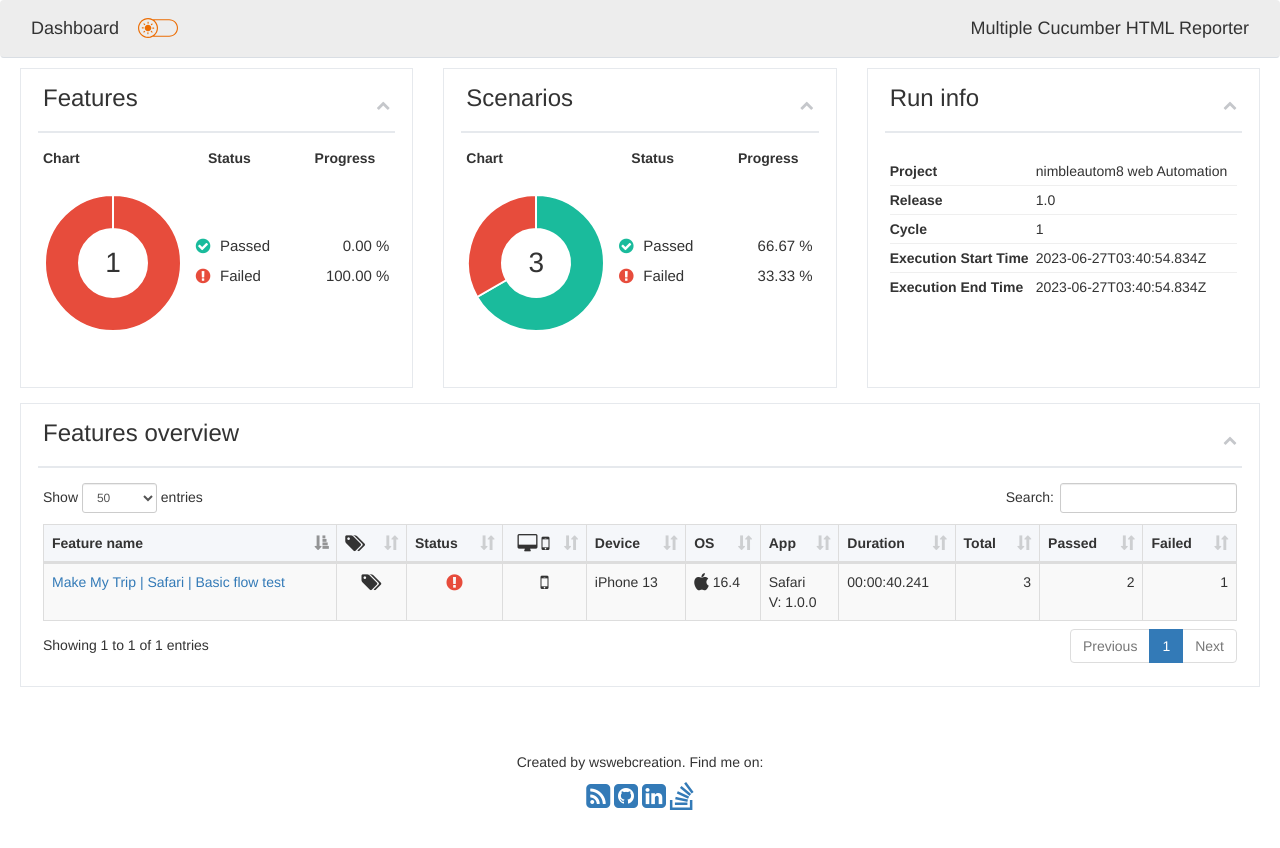
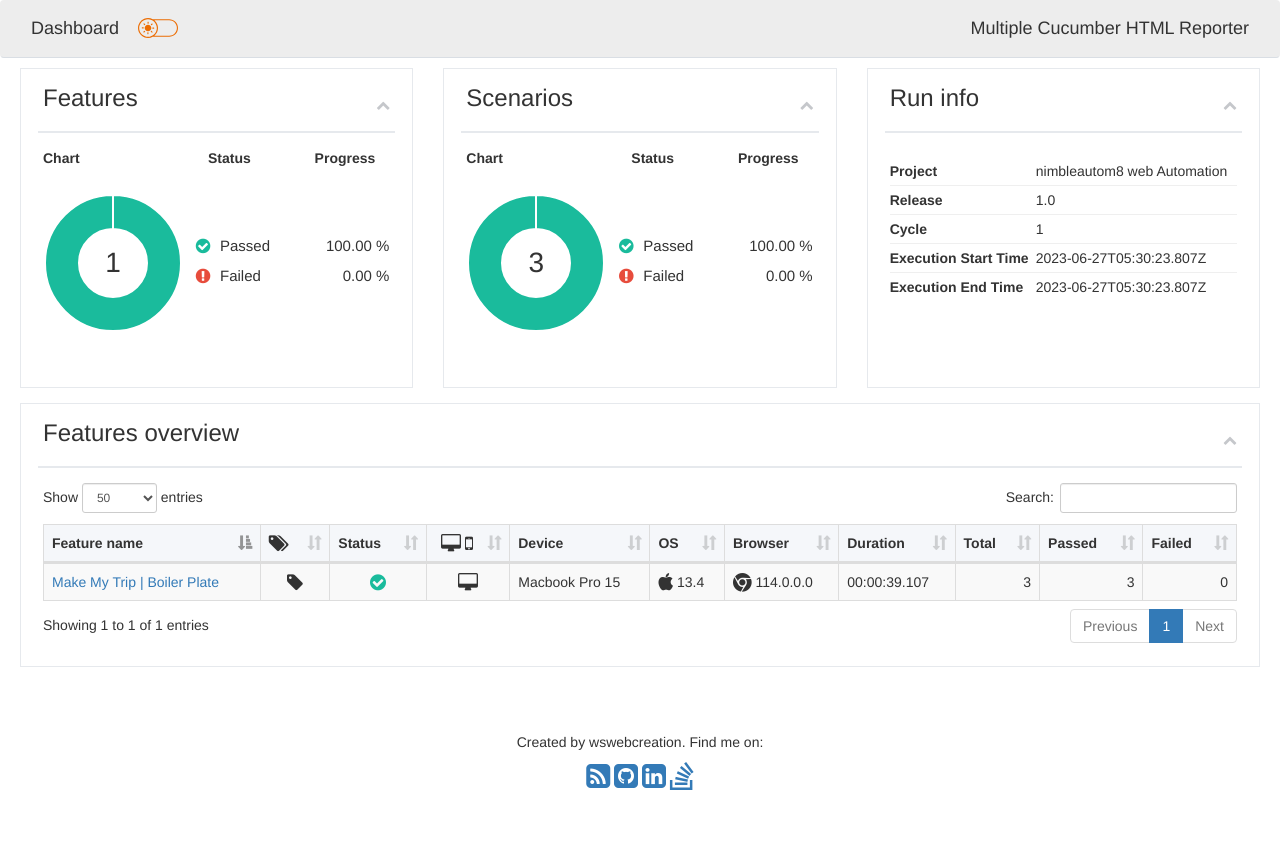
Before and after one commit to soumabasu/Test_Repo, a website with bundled scripts: page testResults/index.html in a window 1280 px wide. Built offline with nearby package versions, Linux system fonts and the light colour scheme.

Commit message:
Test files update

```diff
--- a/step-definitions/mobile-then.js
+++ b/step-definitions/mobile-then.js
@@ -1,5 +1,5 @@
 const { Then } = require('@cucumber/cucumber');
-const  elementActions = require('./../utils/mobile-actions/mob-index')
+const  elementActions = require('../utils/mobile-actions/index')
 
 Then(/^I verify "([^"]*)" is displyed/, { timeout: 2 * 60000 }, async function (locatorName) {
   await elementActions.verifyElementIsDisplayed(locatorName)
--- a/testResults/index.html
+++ b/testResults/index.html
@@ -764,7 +764,7 @@
                                 Passed
                             </p>
                         </td>
-                        <td class="percentage">0.00 %</td>
+                        <td class="percentage">100.00 %</td>
                     </tr>
                     <tr>
                         <td>
@@ -773,7 +773,7 @@
                                 Failed
                             </p>
                         </td>
-                        <td class="percentage">100.00 %</td>
+                        <td class="percentage">0.00 %</td>
                     </tr>
 
 
@@ -831,7 +831,7 @@
                                 Passed
                             </p>
                         </td>
-                        <td class="percentage">66.67 %</td>
+                        <td class="percentage">100.00 %</td>
                     </tr>
                     <tr>
                         <td>
@@ -840,7 +840,7 @@
                                 Failed
                             </p>
                         </td>
-                        <td class="percentage">33.33 %</td>
+                        <td class="percentage">0.00 %</td>
 
 
                     </tr>
@@ -893,12 +893,12 @@
 
                 <tr>
                     <td class="meta-data-title">Execution Start Time</td>
-                    <td class="meta-data-data">2023-06-27T03:40:54.834Z</td>
+                    <td class="meta-data-data">2023-06-27T05:30:23.807Z</td>
                 </tr>
 
                 <tr>
                     <td class="meta-data-title">Execution End Time</td>
-                    <td class="meta-data-data">2023-06-27T03:40:54.834Z</td>
+                    <td class="meta-data-data">2023-06-27T05:30:23.807Z</td>
                 </tr>
 
 
@@ -944,8 +944,8 @@
                             <th>Device</th>
                             <th>OS</th>
 
-                            <th>App</th>
 
+                            <th>Browser</th>
 
 
 
@@ -966,7 +966,7 @@
 
                     <tr>
                         <td>
-                            <a href="features/0dda302d-0f80-46c0-a73d-1a868efd078b-make-my-trip---safari---basic-flow-test.html">Make My Trip | Safari | Basic flow test</a>
+                            <a href="features/06479da5-03a3-457b-b6e9-d0a361f8f5af-make-my-trip---boiler-plate.html">Make My Trip | Boiler Plate</a>
                         </td>
                         <td class="text-center">
 
@@ -992,15 +992,9 @@
 
 
 
-
-
-
-
-
-
-                            <i class="fa fa-tags fa-lg" data-toggle="tooltip" data-placement="top"
-                               title="@mobile @iOS">
-                                <span>@mobile @iOS</span>
+                            <i class="fa fa-tag fa-lg" data-toggle="tooltip" data-placement="top"
+                               title="@MMT">
+                                <span>@MMT</span>
                             </i>
 
 
@@ -1012,8 +1006,8 @@
 
 
 
-                            <i class="fa fa-exclamation-circle failed-color fa-lg" data-toggle="tooltip" data-placement="top" title="Failed">
-                                <span>exclamation-circle failed-color</span>
+                            <i class="fa fa-check-circle passed-color fa-lg" data-toggle="tooltip" data-placement="top" title="Passed">
+                                <span>check-circle passed-color</span>
                             </i>
                         </td>
 
@@ -1024,8 +1018,8 @@
 
 
 
-                                <i class="fa fa-mobile fa-lg" data-toggle="tooltip" data-placement="top" title="Mobile / Tablet">
-                                    <span>mobile</span>
+                                <i class="fa fa-desktop fa-lg" data-toggle="tooltip" data-placement="top" title="Desktop">
+                                    <span>desktop</span>
                                 </i>
                             </td>
                             <td>
@@ -1033,7 +1027,7 @@
 
 
 
-                                iPhone 13
+                                Macbook Pro 15
                             </td>
                             <td>
 
@@ -1041,24 +1035,33 @@
 
 
                                 <i class="fa fa-apple fa-lg"><span>apple</span></i>
-                                16.4
+                                13.4
                             </td>
+
 
                             <td>
 
-                                Safari <br>V: 1.0.0
+
+
+
+
+
+                                <i class="fa fa-chrome fa-lg">
+                                    <span>chrome</span></i>
+                                114.0.0.0
+
+
 
                             </td>
 
 
 
 
-
-                        <td>00:00:40.241</td>
+                        <td>00:00:39.107</td>
 
                         <td class="text-right ">3</td>
-                        <td class="text-right ">2</td>
-                        <td class="text-right ">1</td>
+                        <td class="text-right ">3</td>
+                        <td class="text-right none">0</td>
 
 
 
@@ -1131,8 +1134,8 @@
                         ],
                         datasets: [{
                             data: [
+                                1,
                                 0,
-                                1,
                                 0,
                                 0,
                                 0,
@@ -1170,8 +1173,8 @@
                         ],
                         datasets: [{
                             data: [
-                                2,
-                                1,
+                                3,
+                                0,
                                 0,
                                 0,
                                 0,
```
Also changed, not shown: 1 other file.
